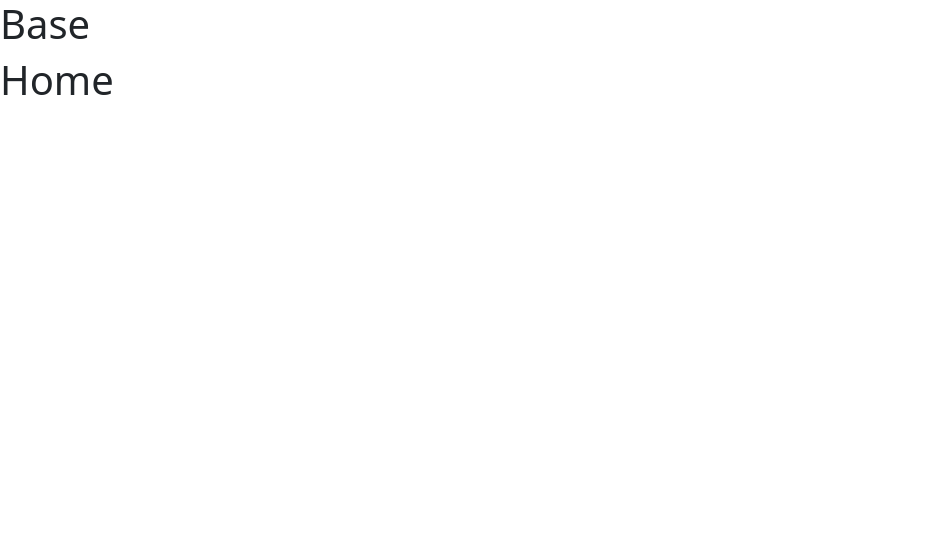
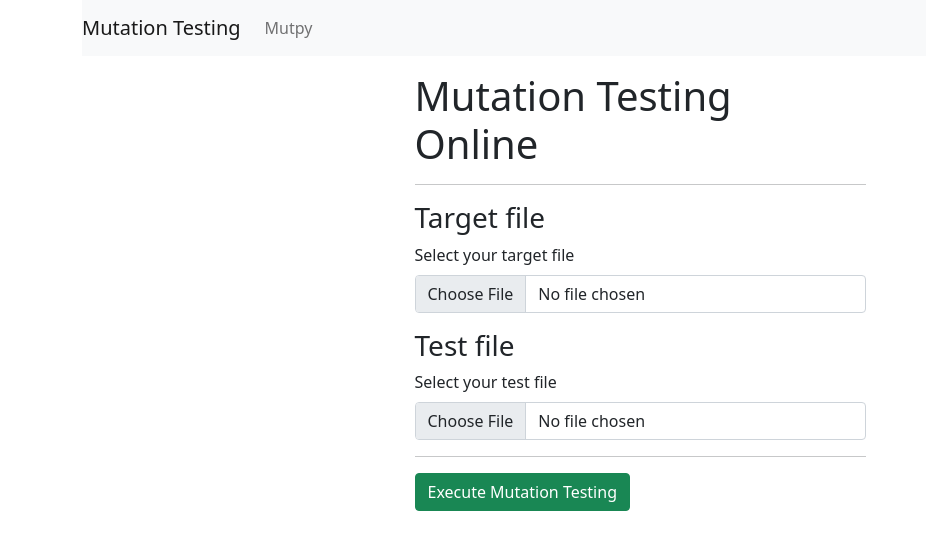
Before and after one commit to greyngs/MutPyOnline, a Flask app: page / in a window 1280 px wide. Shown: the top 550 px of the page, without its empty margins (0-926 px from the left). Run offline with Flask 2, Linux system fonts and the light colour scheme.

Commit message:
Navbar y formulario 0.1

```diff
--- a/templates/base.html
+++ b/templates/base.html
@@ -8,10 +8,22 @@
     <title>{% block title %}{% endblock %}</title>
 </head>
 <body>
-    <h1>Base</h1>
-    {% block content %}
+    <div class="container">
+        <nav class="navbar navbar-expand-lg navbar-light bg-light">
+            <a class="navbar-brand" href="{{ url_for('home') }}">Mutation Testing</a>
+            <button class="navbar-toggler" type="button" data-toggle="collapse" data-target="#navbarNavAltMarkup" aria-controls="navbarNavAltMarkup" aria-expanded="false" aria-label="Toggle navigation">
+              <span class="navbar-toggler-icon"></span>
+            </button>
+            <div class="collapse navbar-collapse" id="navbarNavAltMarkup">
+              <div class="navbar-nav">
+                <a class="nav-item nav-link" href="https://github.com/mutpy/mutpy" target="_blank">Mutpy</a>
+              </div>
+            </div>
+        </nav>
+    </div>
+{% block content %}
 
-    {% endblock %}
-    <script src="https://cdn.jsdelivr.net/npm/bootstrap@5.1.1/dist/js/bootstrap.bundle.min.js" integrity="sha384-/bQdsTh/da6pkI1MST/rWKFNjaCP5gBSY4sEBT38Q/9RBh9AH40zEOg7Hlq2THRZ" crossorigin="anonymous"></script>
+{% endblock %}
+<script src="https://cdn.jsdelivr.net/npm/bootstrap@5.1.1/dist/js/bootstrap.bundle.min.js" integrity="sha384-/bQdsTh/da6pkI1MST/rWKFNjaCP5gBSY4sEBT38Q/9RBh9AH40zEOg7Hlq2THRZ" crossorigin="anonymous"></script>
 </body>
 </html>
--- a/templates/home.html
+++ b/templates/home.html
@@ -1,5 +1,35 @@
 {% extends "base.html" %}
 {% block title %}Info{% endblock %}
 {% block content %}
-<h1>Home</h1>
+<div class="container mt-3">
+    <div class="row">
+        <div class="col"></div>
+        <div class="col-5">
+            <div class="mb-3">
+                <form method="POST" action="/" enctype="multipart/form-data">
+                    <h1>Mutation Testing Online</h1>
+
+                    <hr>
+
+                    <h3>Target file</h3>
+                    <div class="mb-3">
+                        <label for="fileTarget" class="form-label">Select your target file</label>
+                        <input class="form-control" type="file" id="fileTarget" name="fileTarget" accept=".py">
+                    </div>
+
+                    <h3>Test file</h3>
+                    <div class="mb-3">
+                        <label for="fileTest" class="form-label">Select your test file</label>
+                        <input class="form-control" type="file" id="fileTest" name="fileTest" accept=".py">
+                    </div>
+
+                    <hr>
+
+                    <input type="submit" class="btn btn-success" value="Execute Mutation Testing">
+                </form>
+            </div>
+        </div>
+        <div class="col"></div>
+    </div>
+</div>
 {% endblock %}
```
